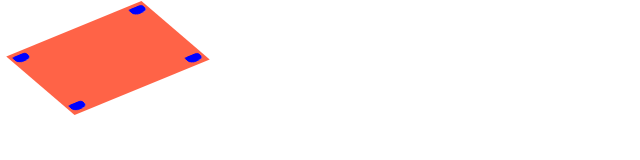
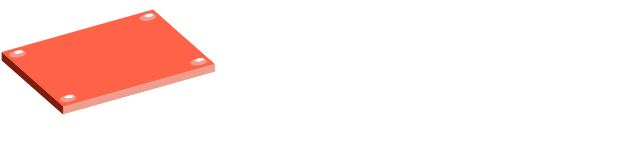
Before and after one commit to cintiavazquez/Udemy_50_vanilla_projects, a plain HTML site: page 4_3D-swing/index.html in a window 1280 px wide. Shown: the whole page, without its empty margins (0-640 px from the left). Drawn offline with Linux system fonts and the light colour scheme.

Commit message:
finish seat html and css

```diff
--- a/4_3D-swing/index.html
+++ b/4_3D-swing/index.html
@@ -14,6 +14,9 @@
                 <div class="hole hole--2"></div>
                 <div class="hole hole--3"></div>
                 <div class="hole hole--4"></div>
+                <div class="seat_side--left"></div>
+                <div class="seat_side--right"></div>
+                <div class="hole hole--4"></div>
             </div>
             <div class="rope--close"></div>
             <div class="rope--far"></div>
--- a/4_3D-swing/style.css
+++ b/4_3D-swing/style.css
@@ -1,27 +1,55 @@
+:root {
+    --dark-color: rgb(125, 30, 13);
+    --medium-color: tomato;
+    --light-color: rgb(239, 157, 143);
+    --highlight: white;
+}
 .swing {
 }
 .seat {
     position: relative;
     width: 200px;
     height: 100px;
-    background-color: tomato;
-    transform: rotate3d(1, 0.8, 0.8, 295deg);
+    background-color: var(--medium-color);
+    transform: rotate3d(1, 0.6, 0.6, 295deg);
 }
+.seat_side--right {
+    position: absolute;
+    width: 200px;
+    height: 11px;
+    background-color: var(--light-color);
+    bottom: -11px;
+    left: -4.5px;
+    transform: skew(-40deg, 0deg);
+}
+
+.seat_side--left {
+    position: absolute;
+    width: 9px;
+    height: 100px;
+    background-color: var(--dark-color);
+    bottom: -6px;
+    left: -9px;
+    transform: skew(0deg, -50.5deg);
+}
+
 .hole {
     position: absolute;
     height: 10px;
     width: 20px;
     border-radius: 50%;
-    background-color: white;
+    background-color: var(--light-color);
 }
 
 .hole::after {
     content: "";
     display: block;
-    height: 10px;
-    width: 20px;
-    border-radius: 20% 20% 50% 40%;
-    background-color: blue;
+    position: absolute;
+    right: 1.5px;
+    height: 5px;
+    width: 11px;
+    border-radius: 100%;
+    background-color: var(--highlight);
 }
 
 .hole--1 {
```
